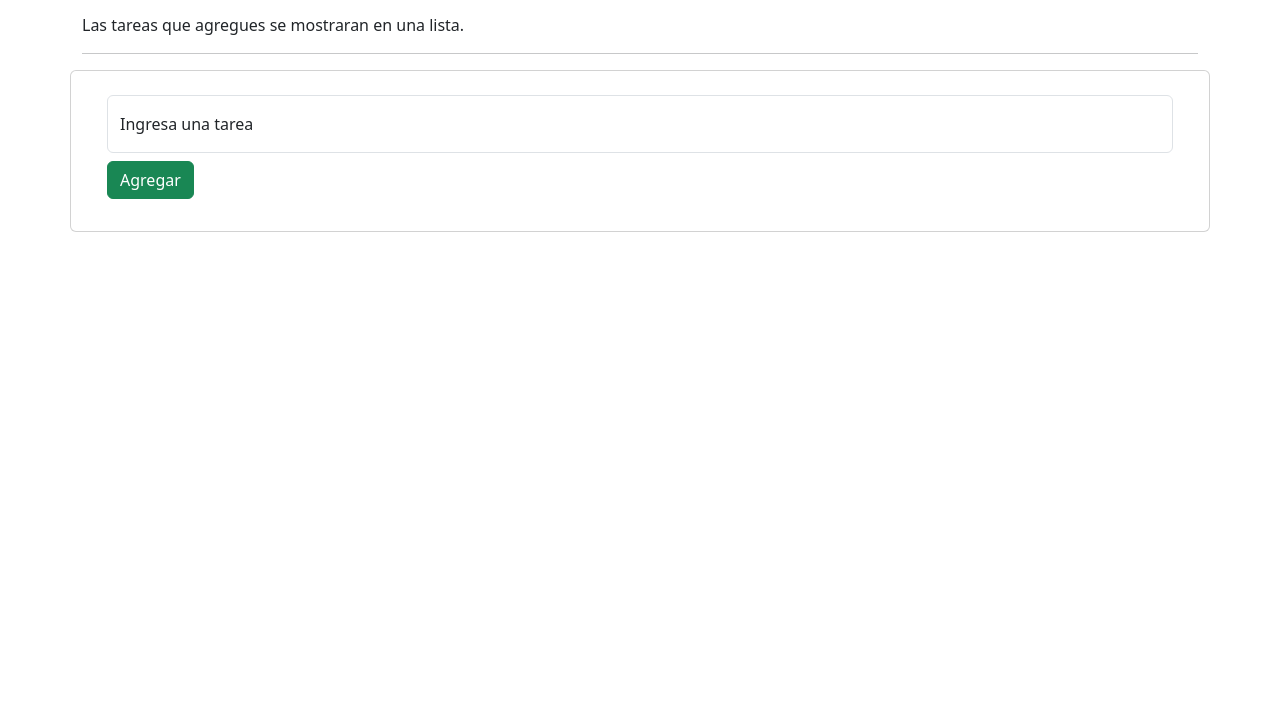
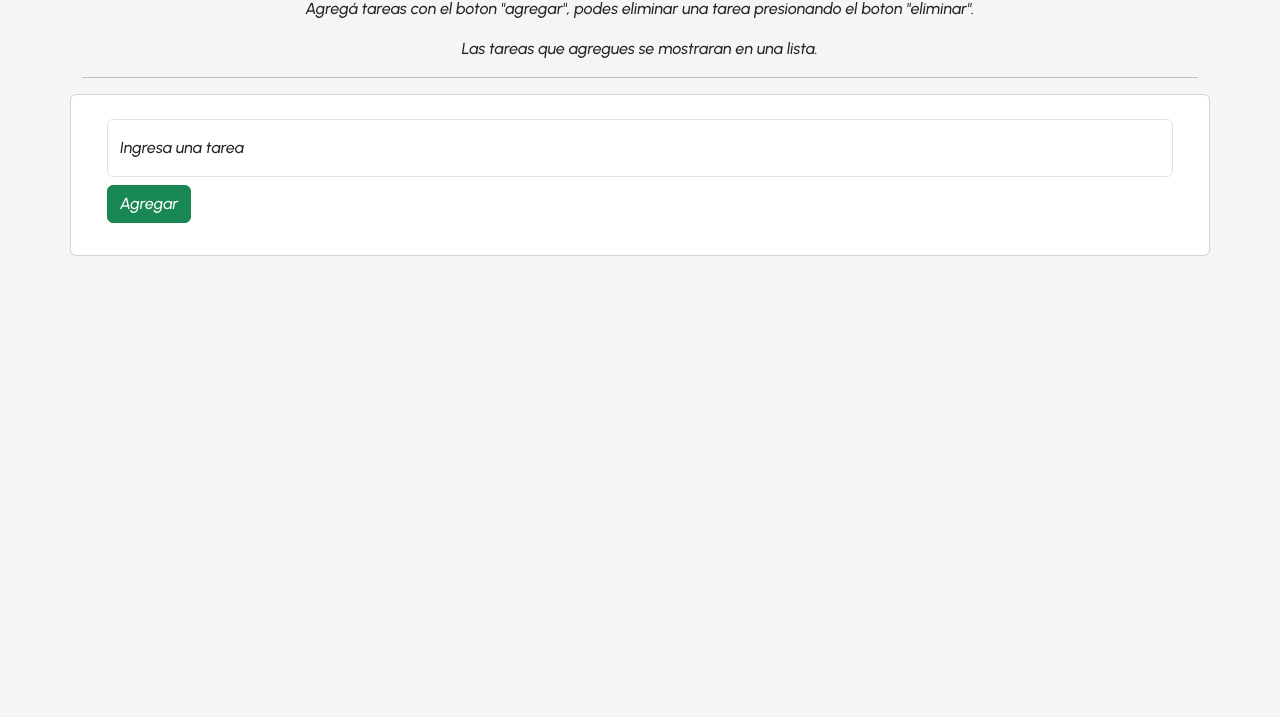
Before and after one commit to teoMunoz99/teoMunoz99-TP5-JS-EJE3-TadeoMunoz-c39i, a plain HTML site: page index.html in a window 1280 px wide. Shown: the part 83-800 px from the top of the page. Drawn offline with nearby package versions, Linux system fonts and the light colour scheme.

Commit message:
acomode mejor los elementos y cambie la fuente

```diff
--- a/css/style.css
+++ b/css/style.css
@@ -0,0 +1,6 @@
+@import url('https://fonts.googleapis.com/css2?family=Urbanist:ital,wght@1,500&display=swap');
+
+body {
+  background: whitesmoke;
+  font-family: 'Urbanist', sans-serif;
+}
--- a/index.html
+++ b/index.html
@@ -13,14 +13,14 @@
       integrity="sha384-KK94CHFLLe+nY2dmCWGMq91rCGa5gtU4mk92HdvYe+M/SXH301p5ILy+dN9+nJOZ"
       crossorigin="anonymous"
     />
-    <link rel="stylesheet" href="./css/style.css" />
+    <link rel="stylesheet" href="./css/style.css"/>
     <title>Lista de tareas</title>
   </head>
   <body>
-    <header class="container">
+    <header class="container text-center mt-4">
       <h1>Lista De Tareas</h1>
       <p>
-        Agrega tareas con el boton "agregar", puedes eliminar una tarea
+        Agregá tareas con el boton "agregar", podes eliminar una tarea
         presionando el boton "eliminar".
       </p>
       <p>Las tareas que agregues se mostraran en una lista.</p>
```
